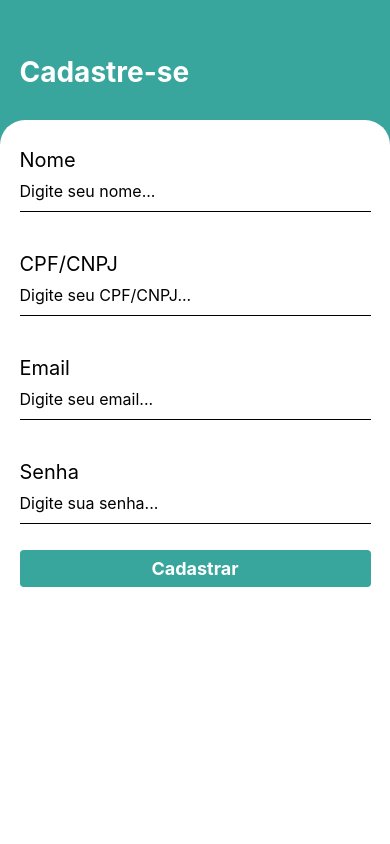
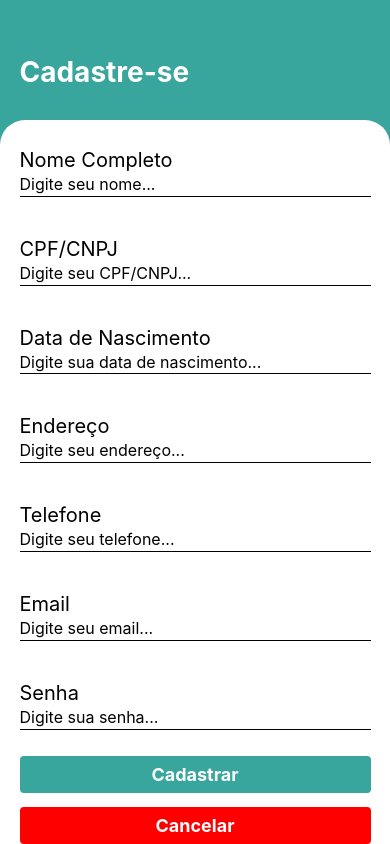
Before and after one commit to ViniciusLittig/CyberBunker, a React Native app: screen /Register in a window 390 px wide. Built offline with nearby package versions, Linux system fonts and the light colour scheme.

Commit message:
Alguns ajustes
Na tela de cadastro eu coloquei mais informações e o botão de cancelar e voltar no home, só que ficou com muita informação e não consegui ainda achar o comando de deixar rolar para baixo!

```diff
--- a/src/pages/Register/index.js
+++ b/src/pages/Register/index.js
@@ -2,18 +2,26 @@ import React from 'react';
 import { View, Text, StyleSheet, TextInput, TouchableOpacity } from 'react-native';
 
 import * as Animatable from 'react-native-animatable'
+import { useNavigation } from '@react-navigation/native'
+import { KeyboardAvoidingView, TouchableWithoutFeedback } from 'react-native-web';
+
+export default function Welcome() {
+    const navigation = useNavigation();
 
 
-export default function Register () {
+
+
 
     return (
+
+
         <View style={style.container}>
             <Animatable.View animation="fadeInLeft" delay={500} style={style.containerHeader}>
                 <Text style={style.message}>Cadastre-se</Text>
             </Animatable.View>
 
             <Animatable.View animation="fadeInUp" style={style.containerForm}>
-                <Text style={style.title}>Nome</Text>
+                <Text style={style.title}>Nome Completo</Text>
                 <TextInput
                     placeholder="Digite seu nome..."
                     style={style.input}
@@ -24,6 +32,26 @@ export default function Register () {
                     style={style.input}
                     keyboardType="numeric"
                 />
+                <Text style={style.title}>Data de Nascimento</Text>
+                <TextInput
+                    placeholder="Digite sua data de nascimento..."
+                    style={style.input}
+                />
+                <Text style={style.title}>Endereço</Text>
+                <TextInput
+                    placeholder="Digite seu endereço..."
+                    style={style.input}
+                />
+
+                <Text style={style.title}>Telefone</Text>
+                <TextInput
+                    placeholder="Digite seu telefone..."
+                    style={style.input}
+                />
+
+
+
+
                 <Text style={style.title}>Email</Text>
                 <TextInput
                     placeholder="Digite seu email..."
@@ -38,10 +66,25 @@ export default function Register () {
                 <TouchableOpacity style={style.button}>
                     <Text style={style.buttonText}>Cadastrar</Text>
                 </TouchableOpacity>
+                <TouchableOpacity
+                    style={style.button1}
+                    onPress={() => navigation.navigate('SignIn')}
+                >
+                    <Text style={style.buttonText}>Cancelar</Text>
+
+                </TouchableOpacity>
+
+
+
+
+
 
             </Animatable.View>
         </View>
+
+
     );
+
 };
 
 const style = StyleSheet.create({
@@ -97,5 +140,15 @@ const style = StyleSheet.create({
     },
     registerText: {
         color: '#a1a1a1'
-    }
+    },
+    button1: {
+        backgroundColor: 'red',
+        width: '100%',
+        borderRadius: 4,
+        paddingVertical: 8,
+        marginTop: 14,
+        justifyContent: 'center',
+        alignItems: 'center',
+    },
+
 })
--- a/src/routes/index.js
+++ b/src/routes/index.js
@@ -3,6 +3,7 @@ import { createNativeStackNavigator } from '@react-navigation/native-stack'
 import Welcome from '../pages/Welcome'
 import SignIn from '../pages/Signin'
 import Register from '../pages/Register'
+
 
 const Stack = createNativeStackNavigator();
 
@@ -26,6 +27,7 @@ export default function Routes() {
                 component={Register}
                 options={{ headerShown: false}}
             />
+
         </Stack.Navigator>
     )
 }
```
Also changed, not shown: App.js (+8 -0 lines).
